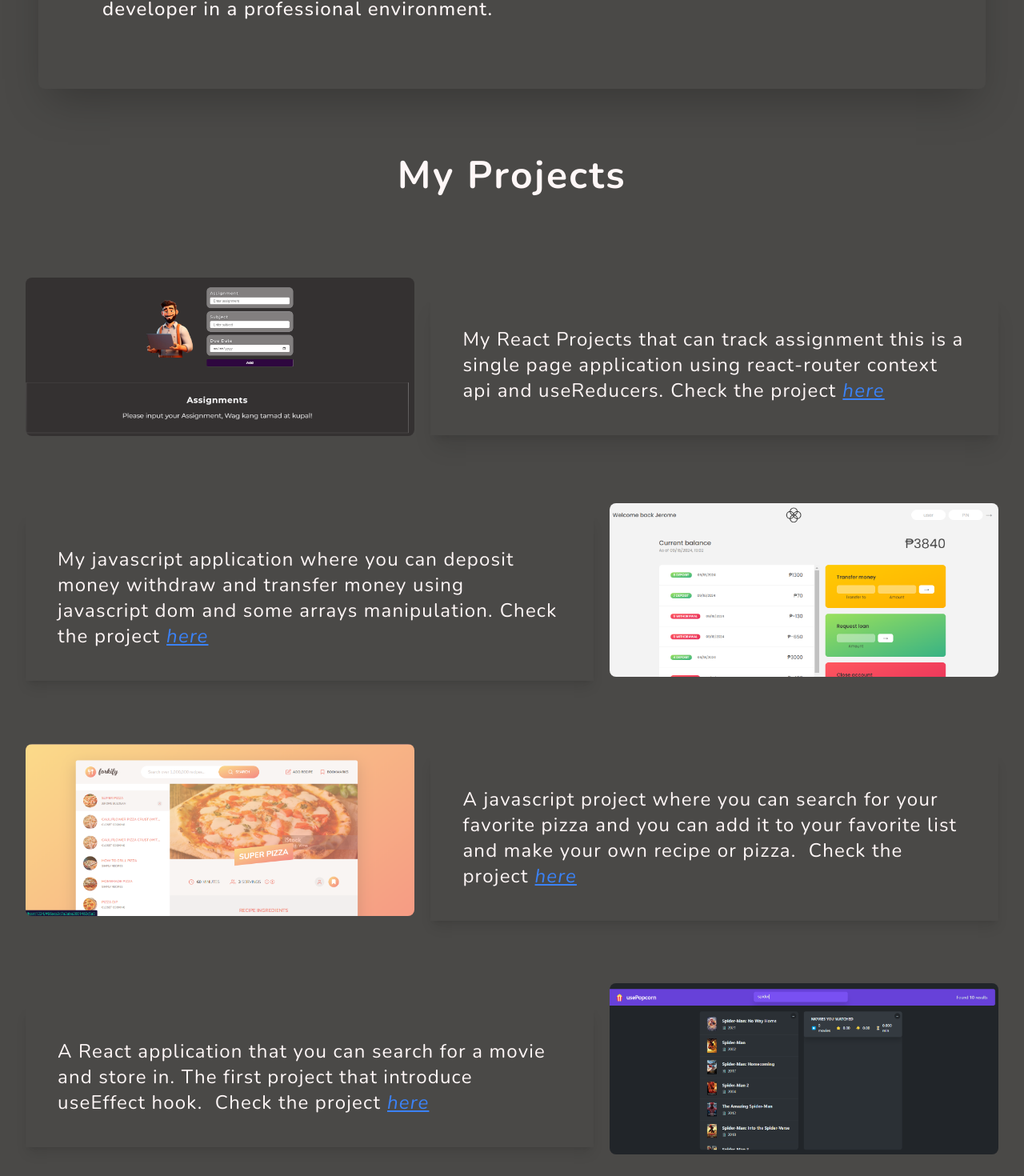
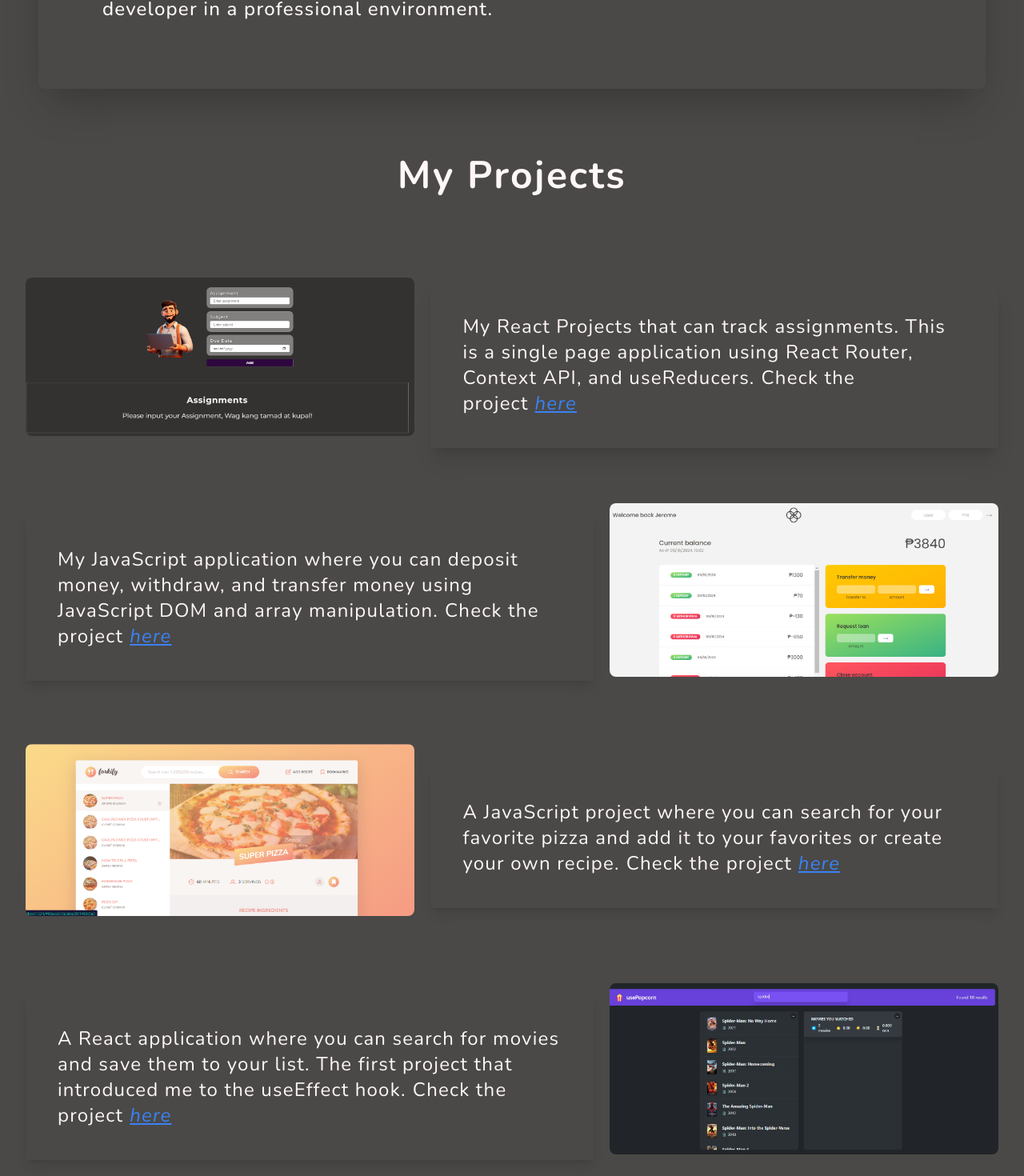
Before and after one commit to akiii22/Jem_Dev, a React (Vite) app: page / in a window 1280 px wide. Shown: the part 1281-2751 px from the top of the page at 80% size. Built offline with nearby package versions, Linux system fonts and the light colour scheme.

Commit message:
Updated with animation effects

```diff
--- a/package.json
+++ b/package.json
@@ -10,8 +10,10 @@
     "preview": "vite preview"
   },
   "dependencies": {
+    "framer-motion": "^11.11.0",
     "react": "^18.3.1",
-    "react-dom": "^18.3.1"
+    "react-dom": "^18.3.1",
+    "react-intersection-observer": "^9.13.1"
   },
   "devDependencies": {
     "@eslint/js": "^9.9.0",
--- a/src/components/About.jsx
+++ b/src/components/About.jsx
@@ -1,14 +1,34 @@
+import { motion } from "framer-motion";
+import { useInView } from "react-intersection-observer";
+
 function About() {
+  const { ref, inView } = useInView({
+    triggerOnce: false,
+    threshold: 0.2,
+  });
+
   return (
     <div className="mx-5 mt-52">
       <div
         className="mx-4 my-5 flex flex-col items-center justify-center gap-6 rounded-xl bg-transparent p-7 sm:mx-auto sm:flex sm:items-center sm:justify-around"
         id="about"
       >
-        <h2 className="px-4 text-3xl font-semibold text-primary sm:text-5xl">
+        <motion.h2
+          ref={ref}
+          className="px-4 text-3xl font-semibold text-primary sm:text-5xl"
+          initial={{ opacity: 0, y: -50 }}
+          animate={inView ? { opacity: 1, y: 0 } : {}}
+          transition={{ duration: 0.8, ease: "easeOut" }}
+        >
           Who Am I
-        </h2>
-        <div className="rounded-lg px-10 py-6 shadow-2xl sm:p-20">
+        </motion.h2>
+
+        <motion.div
+          className="rounded-lg px-10 py-6 shadow-2xl sm:p-20"
+          initial={{ opacity: 0, scale: 0.9 }}
+          animate={inView ? { opacity: 1, scale: 1 } : {}}
+          transition={{ duration: 1, ease: "easeOut", delay: 0.3 }}
+        >
           <p className="text-xl font-medium leading-9 tracking-wider text-primary sm:text-2xl sm:leading-10">
             Hi, I'm Jerome R. Bulosan, a fresh graduate with a degree in
             Information Technology, majoring in Web Application Development. I’m
@@ -22,7 +42,7 @@ function About() {
             scenarios, contribute to meaningful projects, and grow as a
             developer in a professional environment.
           </p>
-        </div>
+        </motion.div>
       </div>
     </div>
   );
--- a/src/components/Projects.jsx
+++ b/src/components/Projects.jsx
@@ -1,3 +1,6 @@
+import { motion } from "framer-motion";
+import { InView } from "react-intersection-observer";
+
 function Projects() {
   return (
     <div className="my-14" id="projects">
@@ -5,15 +8,29 @@ function Projects() {
         My Projects
       </h1>
       <div className="p-4">
-        <div className="my-8 flex flex-col items-center justify-around gap-4 p-4 sm:flex sm:flex-col sm:items-center sm:gap-5 md:flex-row md:justify-around">
-          <img
+        <InView>
+          {({ inView, ref }) => (
+            <div
+              className="my-8 flex flex-col items-center justify-around gap-4 p-4 sm:flex sm:flex-col sm:items-center sm:gap-5 md:flex-row md:justify-around"
+              ref={ref}
+            >
+              <motion.img
                 src="assignment_show.png"
                 alt="assignment"
                 className="mb-5 w-[100%] min-w-[250px] rounded-lg md:max-w-[40%] md:rounded-lg"
+                initial={{ opacity: 0, scale: 0.8 }}
+                animate={inView ? { opacity: 1, scale: 1 } : {}}
+                transition={{ duration: 0.5, ease: "easeOut" }}
               />
-          <p className="grow p-10 text-lg tracking-wider text-primary shadow-xl sm:w-96 sm:text-2xl">
-            My React Projects that can track assignment this is a single page
-            application using react-router context api and useReducers.
+              <motion.p
+                className="grow p-10 text-lg tracking-wider text-primary shadow-xl sm:w-96 sm:text-2xl"
+                initial={{ opacity: 0, x: -100 }}
+                animate={inView ? { opacity: 1, x: 0 } : {}}
+                transition={{ duration: 0.5, ease: "easeOut" }}
+              >
+                My React Projects that can track assignments. This is a single
+                page application using React Router, Context API, and
+                useReducers.
                 <span className="mx-2">
                   Check the project
                   <a
@@ -25,12 +42,26 @@ function Projects() {
                     here
                   </a>
                 </span>
-          </p>
+              </motion.p>
             </div>
-        <div className="my-8 flex flex-col-reverse items-center justify-around gap-4 p-4 sm:flex sm:flex-col sm:items-center sm:gap-5 md:flex-row md:justify-around">
-          <p className="grow p-10 text-lg tracking-wider text-primary shadow-lg sm:w-96 sm:text-2xl">
-            My javascript application where you can deposit money withdraw and
-            transfer money using javascript dom and some arrays manipulation.
+          )}
+        </InView>
+
+        {/* Bankist Project */}
+        <InView>
+          {({ inView, ref }) => (
+            <div
+              className="my-8 flex flex-col-reverse items-center justify-around gap-4 p-4 sm:flex sm:flex-col sm:items-center sm:gap-5 md:flex-row md:justify-around"
+              ref={ref}
+            >
+              <motion.p
+                className="grow p-10 text-lg tracking-wider text-primary shadow-lg sm:w-96 sm:text-2xl"
+                initial={{ opacity: 0, x: 100 }}
+                animate={inView ? { opacity: 1, x: 0 } : {}}
+                transition={{ duration: 0.5, ease: "easeOut" }}
+              >
+                My JavaScript application where you can deposit money, withdraw,
+                and transfer money using JavaScript DOM and array manipulation.
                 <span className="mx-2">
                   Check the project
                   <a
@@ -42,23 +73,41 @@ function Projects() {
                     here
                   </a>
                 </span>
-          </p>
-          <img
+              </motion.p>
+              <motion.img
                 src="bankist-show.png"
                 alt="bank"
                 className="mb-5 w-[100%] min-w-[250px] rounded-lg md:max-w-[40%] md:rounded-lg"
+                initial={{ opacity: 0, scale: 0.8 }}
+                animate={inView ? { opacity: 1, scale: 1 } : {}}
+                transition={{ duration: 0.5, ease: "easeOut" }}
               />
             </div>
-        <div className="my-8 flex flex-col items-center justify-around gap-4 p-4 sm:flex sm:flex-col sm:items-center sm:gap-5 md:flex-row md:justify-around">
-          <img
+          )}
+        </InView>
+
+        <InView>
+          {({ inView, ref }) => (
+            <div
+              className="my-8 flex flex-col items-center justify-around gap-4 p-4 sm:flex sm:flex-col sm:items-center sm:gap-5 md:flex-row md:justify-around"
+              ref={ref}
+            >
+              <motion.img
                 src="forkify-cover.png"
                 alt="pizza"
                 className="mb-5 w-[100%] min-w-[250px] rounded-lg md:max-w-[40%] md:rounded-lg"
+                initial={{ opacity: 0, scale: 0.8 }}
+                animate={inView ? { opacity: 1, scale: 1 } : {}}
+                transition={{ duration: 0.5, ease: "easeOut" }}
               />
-          <p className="grow p-10 text-lg tracking-wider text-primary shadow-lg sm:w-96 sm:text-2xl">
-            A javascript project where you can search for your favorite pizza
-            and you can add it to your favorite list and make your own recipe or
-            pizza.{" "}
+              <motion.p
+                className="grow p-10 text-lg tracking-wider text-primary shadow-lg sm:w-96 sm:text-2xl"
+                initial={{ opacity: 0, x: -100 }}
+                animate={inView ? { opacity: 1, x: 0 } : {}}
+                transition={{ duration: 0.5, ease: "easeOut" }}
+              >
+                A JavaScript project where you can search for your favorite
+                pizza and add it to your favorites or create your own recipe.
                 <span className="mx-2">
                   Check the project
                   <a
@@ -70,12 +119,26 @@ function Projects() {
                     here
                   </a>
                 </span>
-          </p>
+              </motion.p>
             </div>
-        <div className="my-8 flex flex-col-reverse items-center justify-around gap-4 p-4 sm:flex sm:flex-col sm:items-center sm:gap-5 md:flex-row md:justify-around">
-          <p className="grow p-10 text-lg tracking-wider text-primary shadow-lg sm:w-96 sm:text-2xl">
-            A React application that you can search for a movie and store in.
-            The first project that introduce useEffect hook.{" "}
+          )}
+        </InView>
+
+        <InView>
+          {({ inView, ref }) => (
+            <div
+              className="my-8 flex flex-col-reverse items-center justify-around gap-4 p-4 sm:flex sm:flex-col sm:items-center sm:gap-5 md:flex-row md:justify-around"
+              ref={ref}
+            >
+              <motion.p
+                className="grow p-10 text-lg tracking-wider text-primary shadow-lg sm:w-96 sm:text-2xl"
+                initial={{ opacity: 0, x: 100 }}
+                animate={inView ? { opacity: 1, x: 0 } : {}}
+                transition={{ duration: 0.5, ease: "easeOut" }}
+              >
+                A React application where you can search for movies and save
+                them to your list. The first project that introduced me to the
+                useEffect hook.
                 <span className="mx-2">
                   Check the project
                   <a
@@ -87,23 +150,42 @@ function Projects() {
                     here
                   </a>
                 </span>
-          </p>
-          <img
+              </motion.p>
+              <motion.img
                 src="movie.png"
                 alt="movie"
                 className="mb-5 w-[100%] min-w-[250px] rounded-lg md:max-w-[40%] md:rounded-lg"
+                initial={{ opacity: 0, scale: 0.8 }}
+                animate={inView ? { opacity: 1, scale: 1 } : {}}
+                transition={{ duration: 0.5, ease: "easeOut" }}
               />
             </div>
-        <div className="my-8 flex flex-col items-center justify-around gap-4 p-4 sm:flex sm:flex-col sm:items-center sm:gap-5 md:flex-row md:justify-around">
-          <img
+          )}
+        </InView>
+
+        <InView>
+          {({ inView, ref }) => (
+            <div
+              className="my-8 flex flex-col items-center justify-around gap-4 p-4 sm:flex sm:flex-col sm:items-center sm:gap-5 md:flex-row md:justify-around"
+              ref={ref}
+            >
+              <motion.img
                 src="kcl-show.png"
                 alt="kcl hardware"
                 className="mb-5 w-[100%] min-w-[250px] rounded-lg md:max-w-[40%] md:rounded-lg"
+                initial={{ opacity: 0, scale: 0.8 }}
+                animate={inView ? { opacity: 1, scale: 1 } : {}}
+                transition={{ duration: 0.5, ease: "easeOut" }}
               />
-          <p className="grow p-10 text-lg tracking-wider text-primary shadow-lg sm:w-96 sm:text-2xl">
-            Capstone project this is a full stack project that we build during
-            our thesis this is a e-commerce website for a hardware shop with
-            data visualization.{" "}
+              <motion.p
+                className="grow p-10 text-lg tracking-wider text-primary shadow-lg sm:w-96 sm:text-2xl"
+                initial={{ opacity: 0, x: -100 }}
+                animate={inView ? { opacity: 1, x: 0 } : {}}
+                transition={{ duration: 0.5, ease: "easeOut" }}
+              >
+                Capstone project: This is a full-stack project we built during
+                our thesis, an e-commerce website for a hardware shop with data
+                visualization.
                 <span className="mx-2">
                   Check the project
                   <a
@@ -115,13 +197,26 @@ function Projects() {
                     here
                   </a>
                 </span>
-          </p>
+              </motion.p>
             </div>
-        <div className="my-8 flex flex-col-reverse items-center justify-around gap-4 p-4 sm:flex sm:flex-col sm:items-center sm:gap-5 md:flex-row md:justify-around">
-          <p className="grow p-10 text-lg tracking-wider text-primary shadow-lg sm:w-96 sm:text-2xl">
-            A mapty project one of my course project where you can mark where
-            you travel, this is a single page application. It uses a useReducer,
-            Context api, React router.{" "}
+          )}
+        </InView>
+
+        <InView>
+          {({ inView, ref }) => (
+            <div
+              className="my-8 flex flex-col-reverse items-center justify-around gap-4 p-4 sm:flex sm:flex-col sm:items-center sm:gap-5 md:flex-row md:justify-around"
+              ref={ref}
+            >
+              <motion.p
+                className="grow p-10 text-lg tracking-wider text-primary shadow-lg sm:w-96 sm:text-2xl"
+                initial={{ opacity: 0, x: -100 }}
+                animate={inView ? { opacity: 1, x: 0 } : {}}
+                transition={{ duration: 0.5, ease: "easeOut" }}
+              >
+                A mapty project, one of my course projects where you can mark
+                where you travel. This is a single page application. It uses a
+                useReducer, Context API, React Router.{" "}
                 <span className="mx-2">
                   Check the project
                   <a
@@ -133,13 +228,18 @@ function Projects() {
                     here
                   </a>
                 </span>
-          </p>
-          <img
+              </motion.p>
+              <motion.img
                 src="mapty-show.png"
                 alt="mapty"
                 className="mb-5 w-[100%] min-w-[250px] rounded-lg md:max-w-[40%] md:rounded-lg"
+                initial={{ opacity: 0, scale: 0.8 }}
+                animate={inView ? { opacity: 1, scale: 1 } : {}}
+                transition={{ duration: 0.5, ease: "easeOut" }}
               />
             </div>
+          )}
+        </InView>
       </div>
     </div>
   );
```
Also changed, not shown: src/components/Home.jsx (+30 -3 lines), src/components/Navabar.jsx (+28 -6 lines), src/components/Skills.jsx (+57 -11 lines), 1 other file (tests, documents, lock files or other folders). Lines whose indentation alone changed are shown as unchanged.
